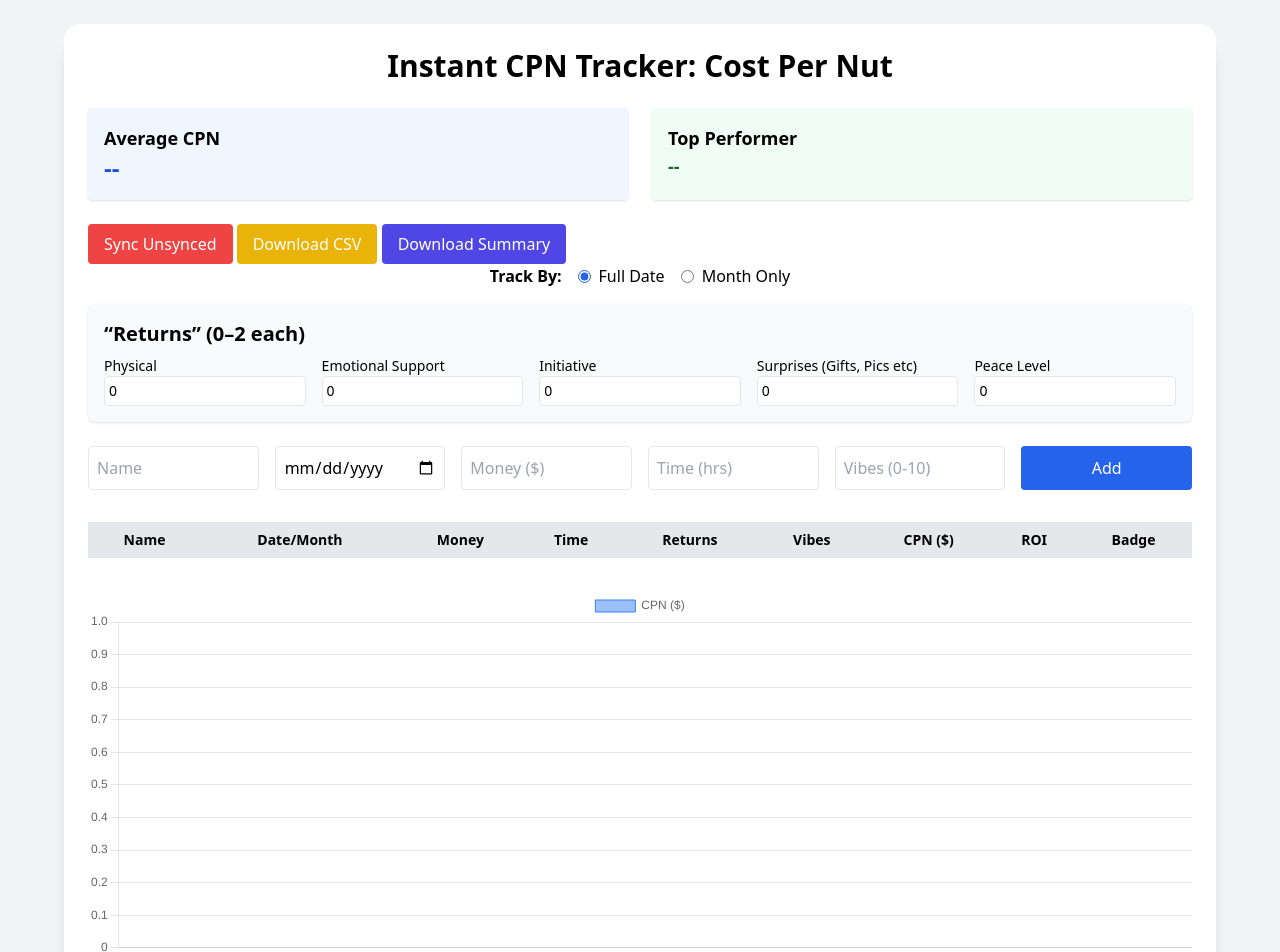
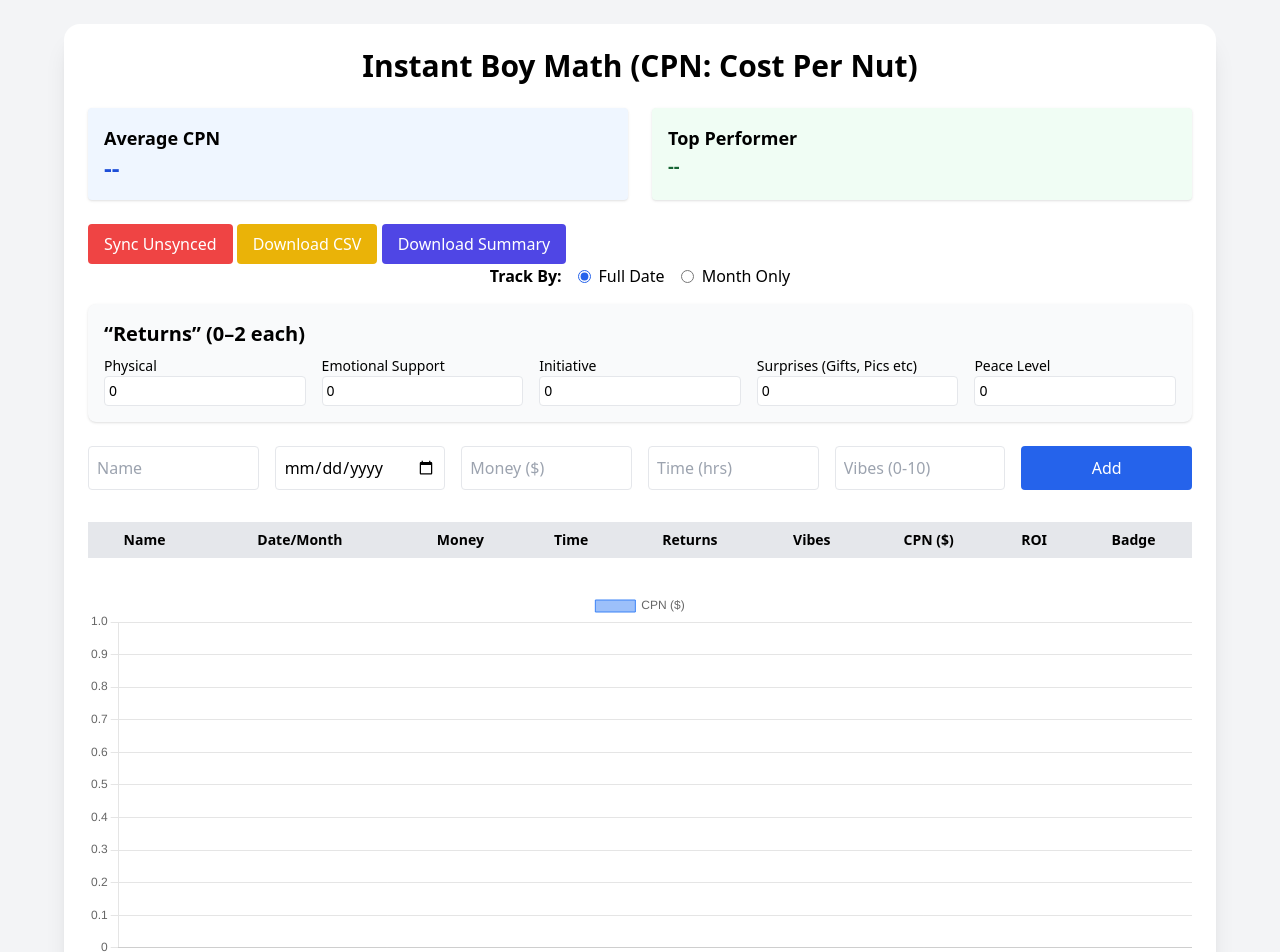
Before and after one commit to ty-russ/cpn-tracker, a plain HTML site: page index.html in a window 1280 px wide. Shown: the top 952 px of the page. Drawn offline with nearby package versions, Linux system fonts and the light colour scheme.

Commit message:
Update index.html

```diff
--- a/index.html
+++ b/index.html
@@ -82,7 +82,7 @@
 
 <body class="bg-gray-100 min-h-screen p-6">
   <div id="tracker" class="max-w-6xl mx-auto bg-white shadow-xl rounded-2xl p-6">
-    <h1 class="text-3xl font-bold text-center mb-6">Instant CPN Tracker: Cost Per Nut</h1>
+    <h1 class="text-3xl font-bold text-center mb-6">Instant Boy Math (CPN: Cost Per Nut)</h1>
 
     <!-- Stats Summary -->
     <div class="grid grid-cols-1 md:grid-cols-2 gap-6 mb-6">
```
